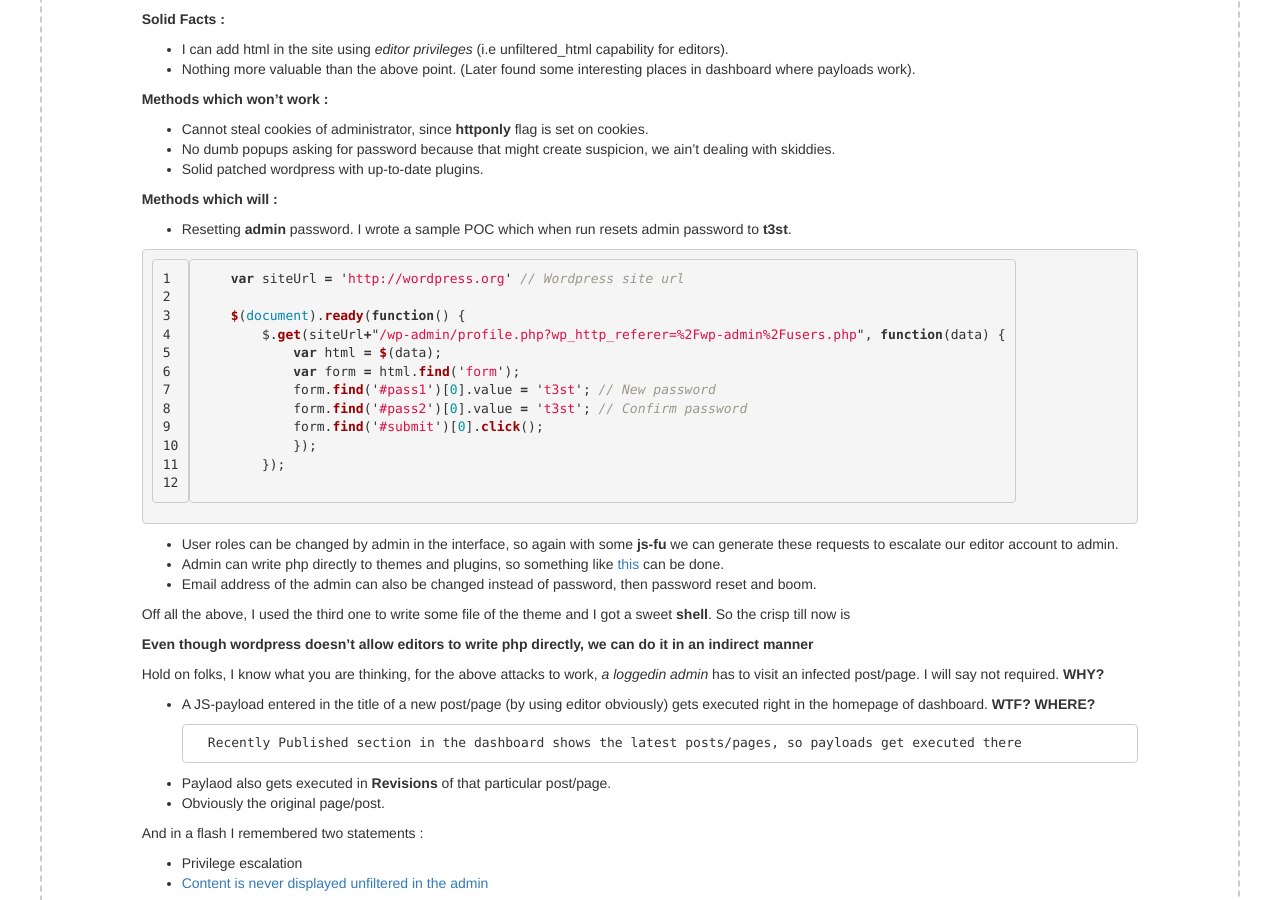
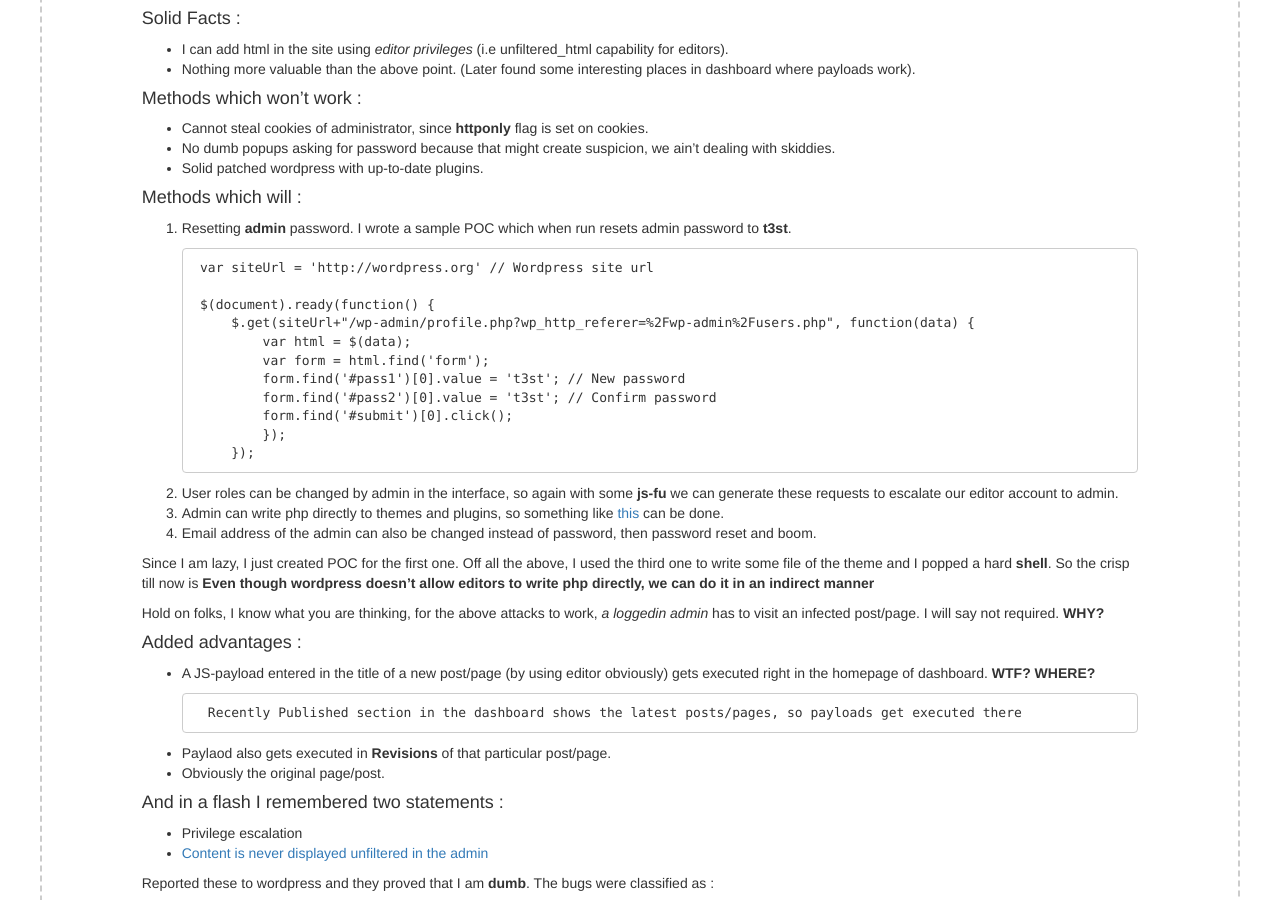
Before and after one commit to flabbergastedbd/tunnelshade.github.io, a Jekyll site: the page built from _posts/2014-06-27-wordpress-tricks.markdown, in a window 1280 px wide and 900 px high, scrolled down 400 px. Built offline with Jekyll 4.4.1, drawn with Linux system fonts in a browser that asks for light colours; nearby versions of some CDN libraries; Markdown is read by kramdown in place of the engine named in the settings; comment, search, counter and statistics services are not loaded.

Commit message:
Final version of wordpress tweaks

````diff
--- a/_posts/2014-06-27-wordpress-tricks.markdown
+++ b/_posts/2014-06-27-wordpress-tricks.markdown
@@ -11,22 +11,22 @@
 shell. Remember that editor's do not have the ability to **edit/add themes/plugins**. So, aim was to run php using my
 editor privileges.
 
-**Solid Facts :**
+#### Solid Facts :
 
 + I can add html in the site using _editor privileges_ (i.e unfiltered_html capability for editors).
 + Nothing more valuable than the above point. (Later found some interesting places in dashboard where payloads work).
 
-**Methods which won't work :**
+#### Methods which won't work :
 
 + Cannot steal cookies of administrator, since **httponly** flag is set on cookies.
 + No dumb popups asking for password because that might create suspicion, we ain't dealing with skiddies.
 + Solid patched wordpress with up-to-date plugins.
 
-**Methods which will :**
+#### Methods which will :
 
-+ Resetting **admin** password. I wrote a sample POC which when run resets admin password to **t3st**.
+1. Resetting **admin** password. I wrote a sample POC which when run resets admin password to **t3st**.
 
-    {% highlight javascript linenos %}
+    ```
     var siteUrl = 'http://wordpress.org' // Wordpress site url
 
     $(document).ready(function() {
@@ -38,18 +38,19 @@
             form.find('#submit')[0].click();
             });
         });
-    {% endhighlight %}
+    ```
 
-+ User roles can be changed by admin in the interface, so again with some **js-fu** we can generate these requests to escalate our editor account to admin.
-+ Admin can write php directly to themes and plugins, so something like [this](https://nealpoole.com/blog/2011/01/how-does-cross-site-scripting-become-arbitrary-code-execution-an-ode-to-the-oft-maligned-referer-header/) can be done.
-+ Email address of the admin can also be changed instead of password, then password reset and boom.
+2. User roles can be changed by admin in the interface, so again with some **js-fu** we can generate these requests to escalate our editor account to admin.
+3. Admin can write php directly to themes and plugins, so something like [this](https://nealpoole.com/blog/2011/01/how-does-cross-site-scripting-become-arbitrary-code-execution-an-ode-to-the-oft-maligned-referer-header/) can be done.
+4. Email address of the admin can also be changed instead of password, then password reset and boom.
 
-Off all the above, I used the third one to write some file of the theme and I got a sweet **shell**. So the crisp till now is
-
-**Even though wordpress doesn't allow editors to write php directly, we can do it in an indirect manner**
+Since I am lazy, I just created POC for the first one. Off all the above, I used the third one to write some file of the theme and I popped a hard **shell**.
+So the crisp till now is **Even though wordpress doesn't allow editors to write php directly, we can do it in an indirect manner**
 
 Hold on folks, I know what you are thinking, for the above attacks to work, _a loggedin admin_ has to visit an infected post/page. I will say
 not required. **WHY?**
+
+#### Added advantages :
 
 + A JS-payload entered in the title of a new post/page (by using editor obviously) gets executed right in the homepage of dashboard. **WTF? WHERE?**
 
@@ -60,7 +61,7 @@
 + Paylaod also gets executed in **Revisions** of that particular post/page.
 + Obviously the original page/post.
 
-And in a flash I remembered two statements :
+#### And in a flash I remembered two statements :
 
 + Privilege escalation
 + [Content is never displayed unfiltered in the admin](http://make.wordpress.org/core/handbook/reporting-security-vulnerabilities/#why-are-some-users-allowed-to-post-unfiltered-html)
````
